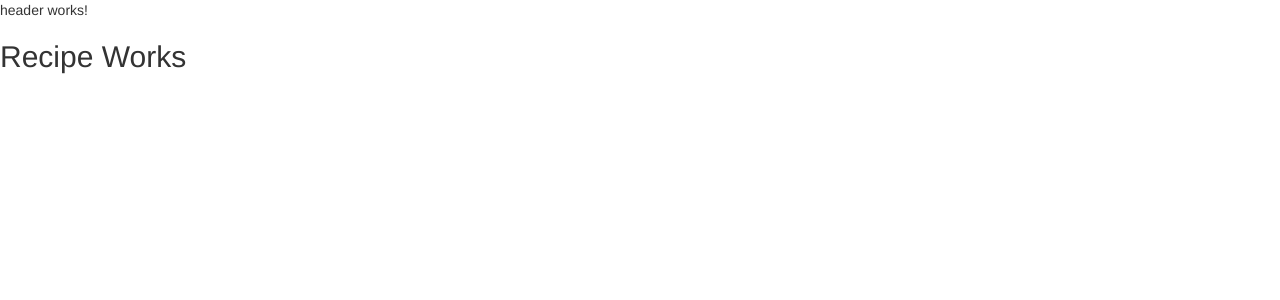
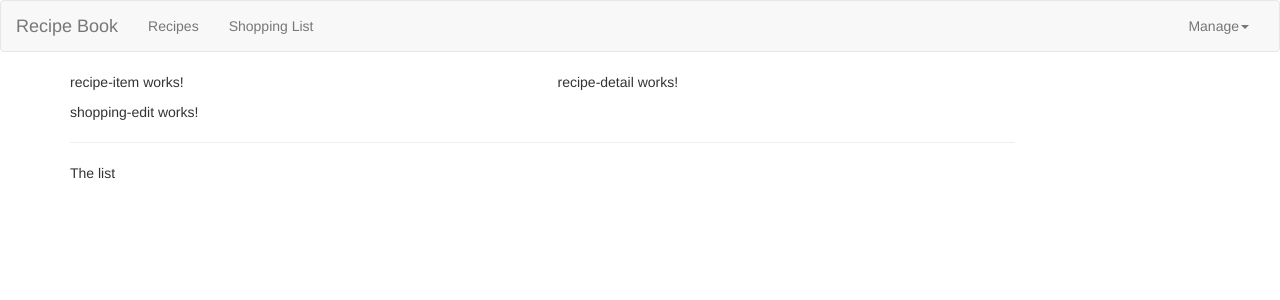
Before and after one commit to AnnieHdez/Food-Shop, an Angular app in the folder Food-Shop/: page / in a window 1280 px wide. Shown: the top 300 px of the page. Built offline with nearby package versions, Linux system fonts and the light colour scheme.

Commit message:
Add nav-bar

```diff
--- a/Food-Shop/src/app/app.component.html
+++ b/Food-Shop/src/app/app.component.html
@@ -1,2 +1,9 @@
 <app-header></app-header>
-<app-recipe></app-recipe>
+<div class="container">
+    <div class="row">
+        <div class="col-md-12">
+            <app-recipe></app-recipe>
+            <app-shopping-list></app-shopping-list>
+        </div>
+    </div>
+</div>
--- a/Food-Shop/src/app/header/header.component.html
+++ b/Food-Shop/src/app/header/header.component.html
@@ -1 +1,25 @@
-<p>header works!</p>
+<nav class="navbar navbar-default">
+    <div class="container-fluid">
+        <div class="navbar-header">
+            <button type="button" class="navbar-toggle" (click)="collapsed = !collapsed">
+              <span class="icon-bar" *ngFor="let iconBar of [1, 2, 3]"></span>
+            </button>
+            <a routerLink="/" class="navbar-brand">Recipe Book</a>
+          </div>
+          <div class="navbar-collapse" [class.collapse]="collapsed" (window:resize)="collapsed = true">
+            <ul class="nav navbar-nav">
+                <li><a href="#">Recipes</a></li>
+                <li><a href="#">Shopping List</a></li>
+            </ul>
+            <ul class="nav navbar-nav navbar-right">
+                <li class="dropdown">
+                    <a href="#" class="dropdown-toggle" role="button">Manage<span class="caret"></span></a>
+                    <ul class="dropdown-menu">
+                        <li><a href="#">Save Data</a></li>
+                        <li><a href="#">Fetch Data</a></li>
+                    </ul>
+                </li>
+            </ul>
+        </div>
+    </div>
+</nav>
--- a/Food-Shop/src/app/header/header.component.ts
+++ b/Food-Shop/src/app/header/header.component.ts
@@ -6,7 +6,7 @@
   styleUrls: ['./header.component.css']
 })
 export class HeaderComponent implements OnInit {
-
+  collapsed = true;
   constructor() { }
 
   ngOnInit(): void {
--- a/Food-Shop/src/app/recipes/recipe-list/recipe-list.component.html
+++ b/Food-Shop/src/app/recipes/recipe-list/recipe-list.component.html
@@ -1 +1 @@
-<p>recipe-list works!</p>
+<app-recipe-item></app-recipe-item>
--- a/Food-Shop/src/app/recipes/recipe.component.html
+++ b/Food-Shop/src/app/recipes/recipe.component.html
@@ -1 +1,8 @@
-<h2>Recipe Works</h2>
+<div class="row">
+    <div class="col-md-5">
+        <app-recipe-list></app-recipe-list>
+    </div>
+    <div class="col-md-7">
+        <app-recipe-detail></app-recipe-detail>
+    </div>
+</div>
--- a/Food-Shop/src/app/shopping-list/shopping-list.component.html
+++ b/Food-Shop/src/app/shopping-list/shopping-list.component.html
@@ -1 +1,7 @@
-<p>shopping-list works!</p>
+<div class="row">
+    <div class="col-xs-10">
+        <app-shopping-edit></app-shopping-edit>
+        <hr>
+        <p>The list</p>
+    </div>
+</div>
```
